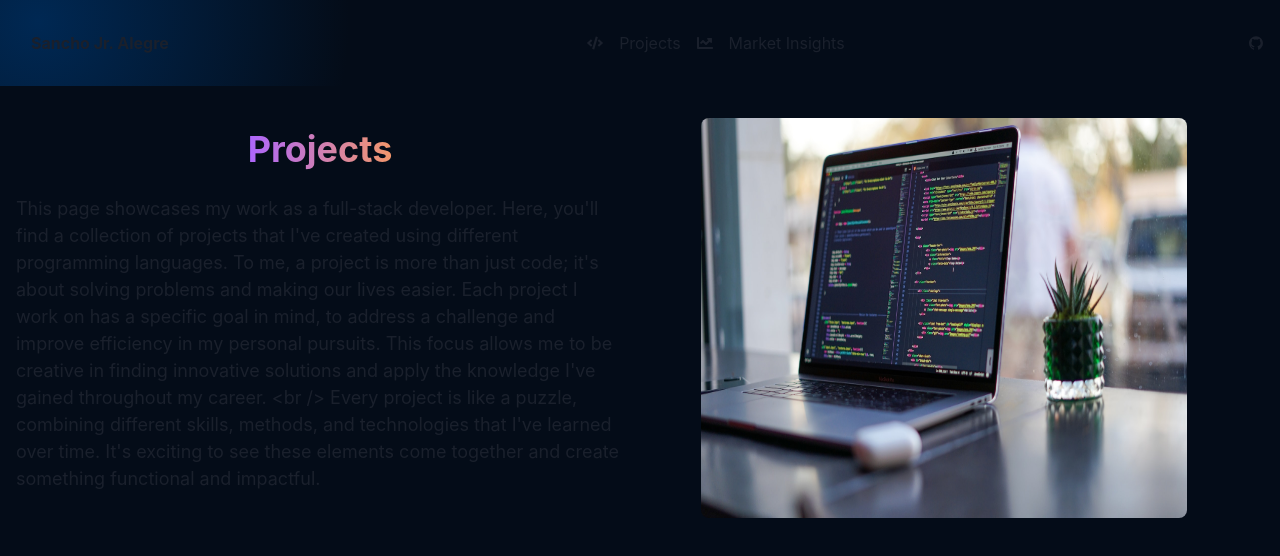
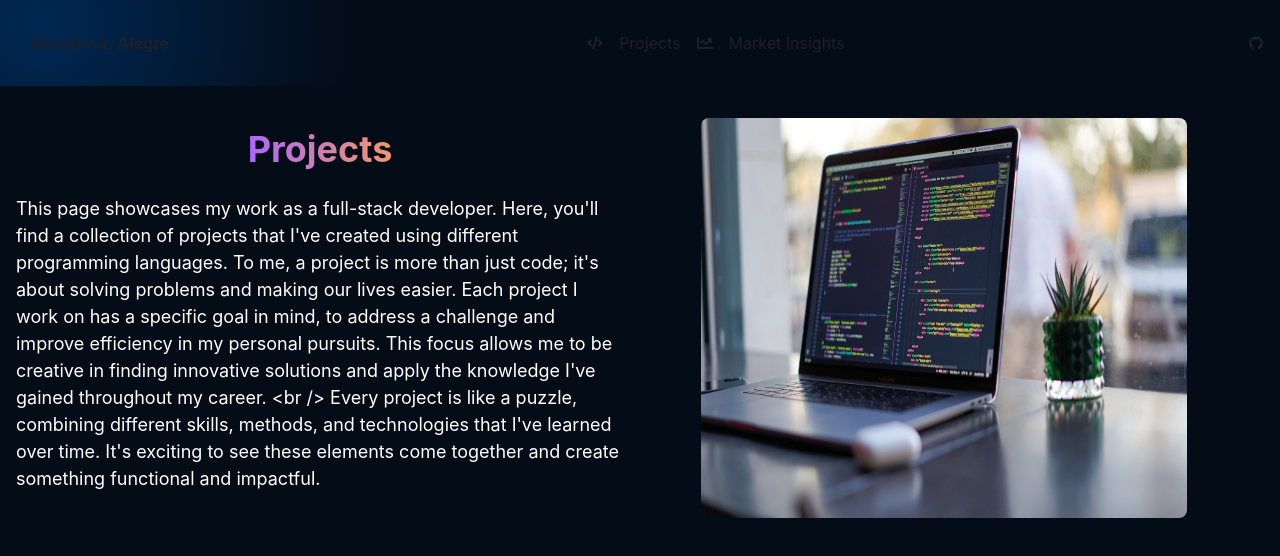
Before and after one commit to jsacap/portfolio-react, a React (Vite) app: page / in a window 1280 px wide. Shown: the top 556 px of the page. Built offline with nearby package versions, Linux system fonts and the light colour scheme; no server answers.

Commit message:
text color change

```diff
--- a/src/Hero.jsx
+++ b/src/Hero.jsx
@@ -4,7 +4,7 @@ import { Box, Flex, VStack, Heading, Text, Image } from '@chakra-ui/react';
 
 const Hero = ({ title, description, imageUrl, imageAlt }) => {
   return (
-    <Box bg="#040C18">
+    <Box bg="#040C18" color='white'>
       <Flex
         direction={{ base: "column", md: "row" }}
         justify="space-between"
--- a/src/components/BlogPost.jsx
+++ b/src/components/BlogPost.jsx
@@ -27,6 +27,7 @@ const BlogPost = ({ id, title, coverPhoto, tags, content, onPostClick, created }
       onClick={() => onPostClick(id)}
       _hover={{ shadow: "md", cursor: "pointer" }}
       bg="transparent"
+      color='white'
 
     >
       <Image
--- a/src/components/PostList.jsx
+++ b/src/components/PostList.jsx
@@ -41,7 +41,7 @@ const PostsList = () => {
       >
       </Flex>
 
-      <Box p={4} bg={'#040C18'}>
+      <Box p={4} bg={'#040C18'} color='white'>
         <SimpleGrid columns={{ sm: 1, md: 2, lg: 3 }} spacing="20px">
           {articles.map(article => (
             <BlogCard
```
